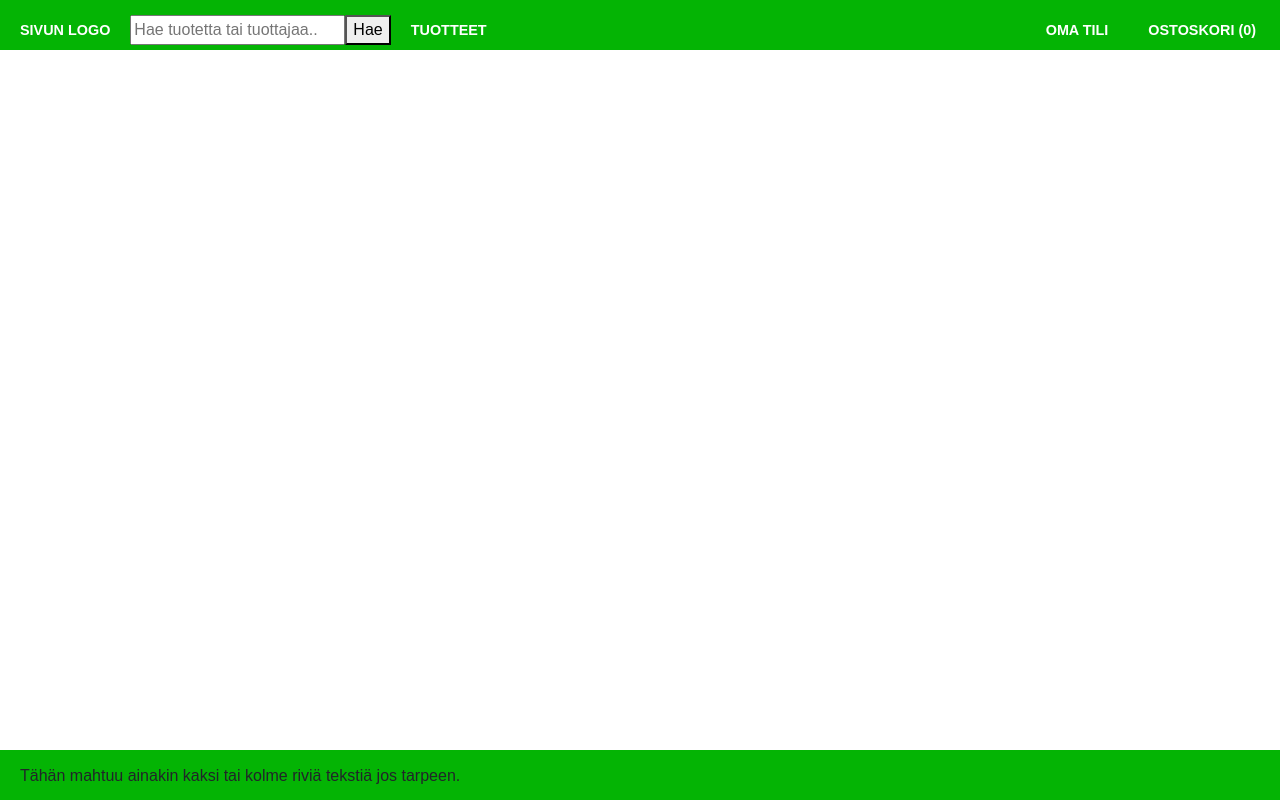
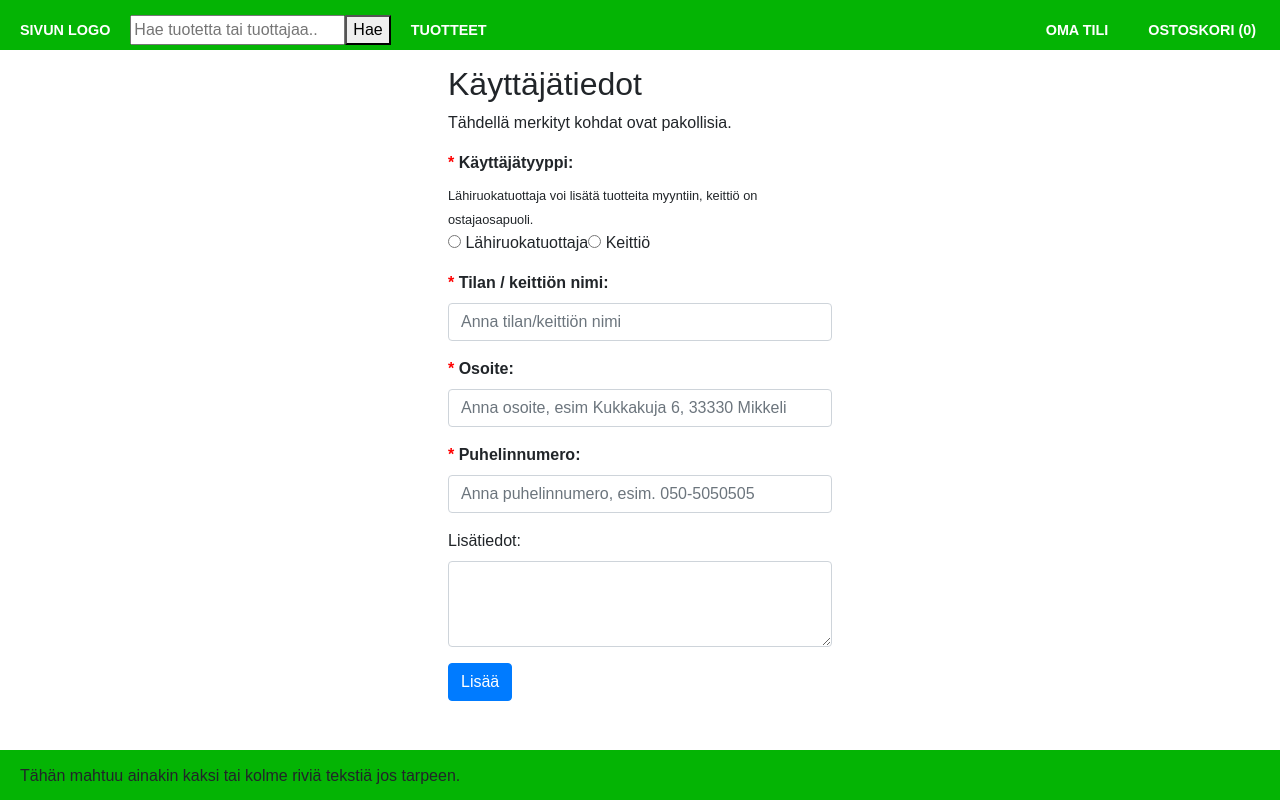
Before and after one commit to jnyste/lahiruoka, a React (Create React App) app in the folder frontend/: page /muokkaaprofiilia/1 in a window 1280 px wide. Built offline with nearby package versions, Linux system fonts and the light colour scheme.

Commit message:
Wrapper.js: Add AddUser-component to Route.

```diff
--- a/frontend/src/Wrapper.js
+++ b/frontend/src/Wrapper.js
@@ -21,11 +21,7 @@ function Products() {
 }
 
 function ShoppingCart() {
-  return <AddUser/>;
-}
-
-function AddNewProduct() {
-  return <Login/>;
+  return <UserProfile/>;
 }
 
 function Wrapper() {
@@ -50,6 +46,7 @@ function Wrapper() {
         <Route path="/ostoskori/" component={ShoppingCart} />
         <Route path="/profiili/" component={Profile} />
         <Route path="/tuotelisays/:id" component={AddProduct} />
+        <Route path="/muokkaaprofiilia/:id" component={AddUser} />
 
         <div className="footer"><span>Tähän mahtuu ainakin kaksi tai kolme riviä tekstiä jos tarpeen.</span></div>
       </div>
```
